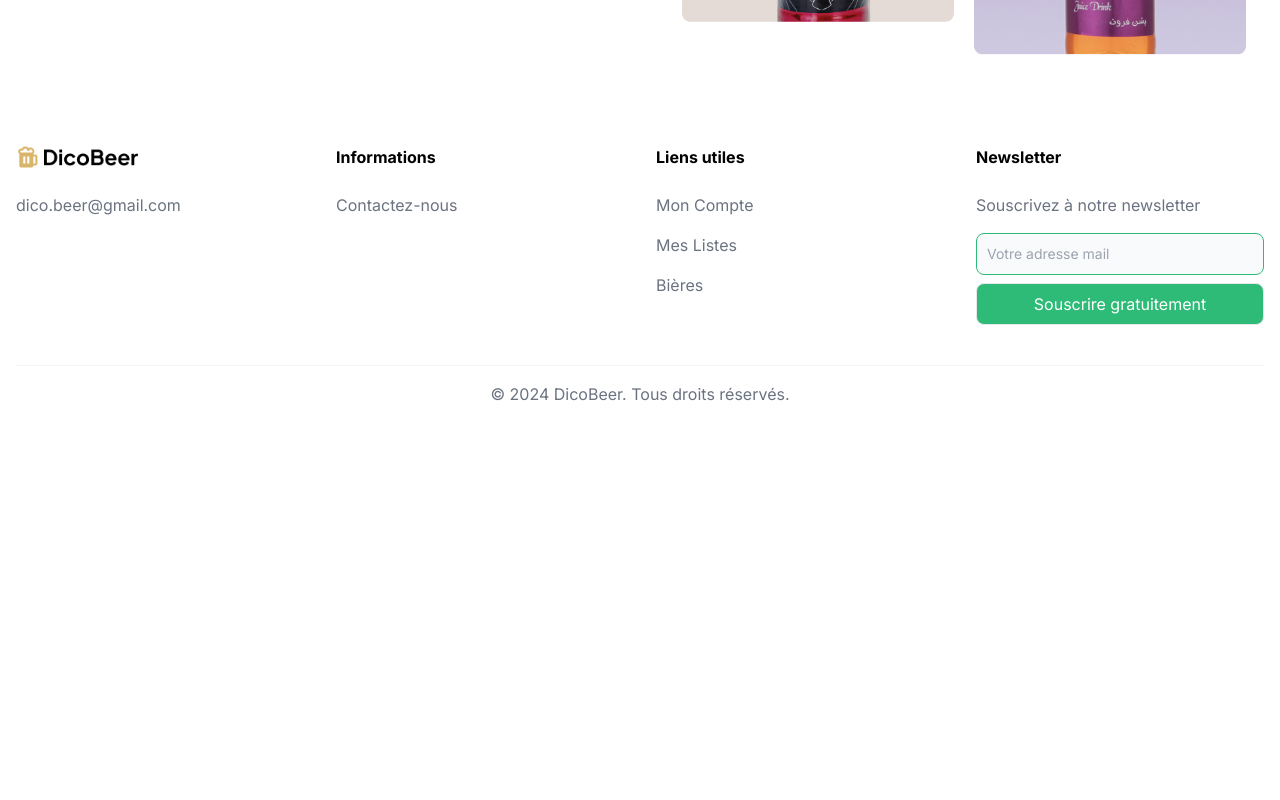
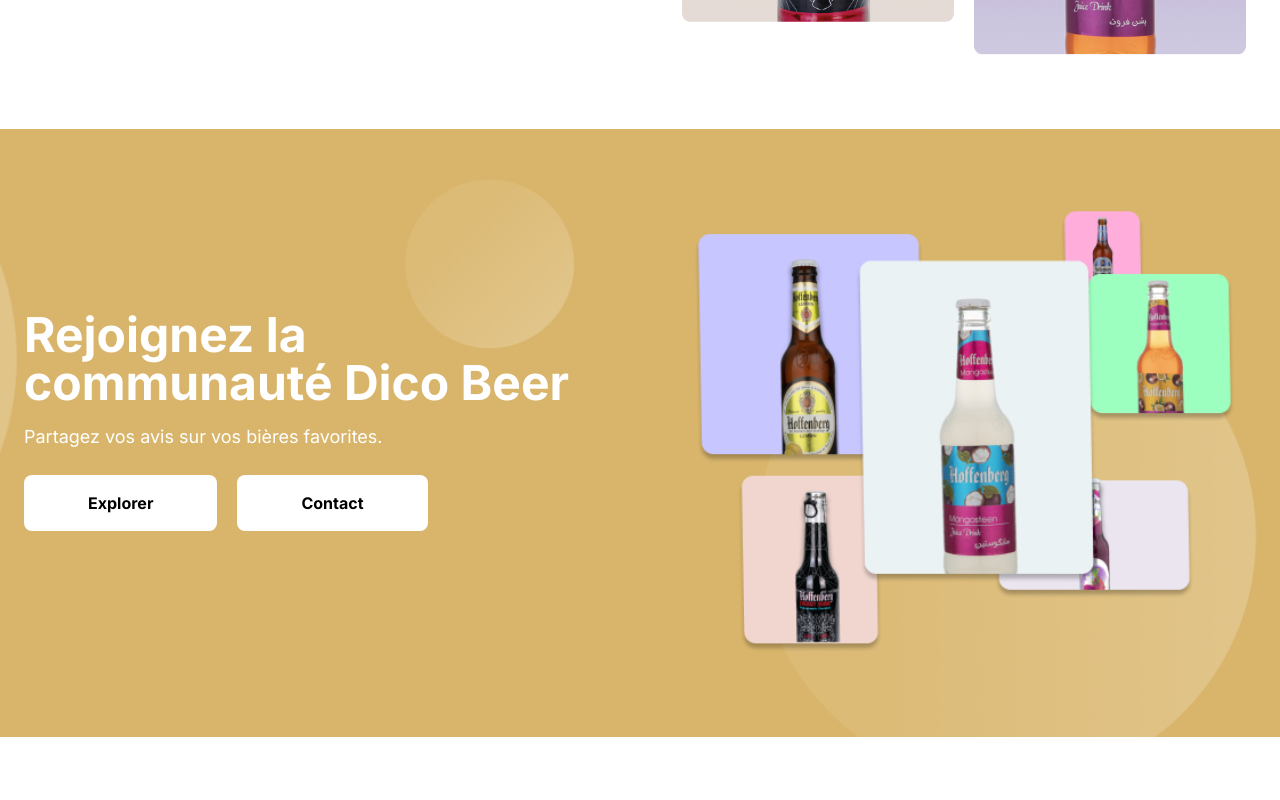
Before and after one commit to lege0053/DicoBeer, a Next.js app in the folder front/: page /accueil in a window 1280 px wide. Shown: the part 1260-2060 px from the top of the page. Before the commit the page ends 1682 px from the top, so only its background shows below. Built offline with nearby package versions, Linux system fonts and the light colour scheme.

Commit message:
feat: rejoingner la communauté

```diff
--- a/front/src/app/accueil/page.tsx
+++ b/front/src/app/accueil/page.tsx
@@ -51,7 +51,25 @@
             </a>
           </div>
         </div>
-        <img className="w-full" src="/newsletter.png" alt="dashboard image" />
+        <img className="w-full" src="/newsletter.png" alt="newsletter" />
+      </div>
+    </div>
+
+    <div id="communaute" className="bg-[#D9B56B]">
+      <div className="gap-8 items-center py-8 px-4 mx-auto max-w-screen-xl xl:gap-16 md:grid md:grid-cols-2 sm:py-16 lg:px-6">
+        <div className="mt-4 md:mt-0">
+          <h2 className="mb-4 text-5xl font-bold text-white">Rejoignez la communauté Dico Beer</h2>
+          <p className="mb-6 text-white md:text-lg">Partagez vos avis sur vos bières favorites.</p>
+          <div className="flex flex-row mb-6">
+            <a href="bieres" className="pr-5">
+              <button className="bg-white font-bold px-16 py-4 rounded-lg">Explorer</button>
+            </a>
+            <a href="contact">
+              <button className="bg-white font-bold px-16 py-4 rounded-lg">Contact</button>
+            </a>
+          </div>
+        </div>
+        <img className="w-full" src="/multi_beers.png" alt="bières" />
       </div>
     </div>
   </>);
--- a/front/src/app/components/Footbar.tsx
+++ b/front/src/app/components/Footbar.tsx
@@ -2,7 +2,7 @@
 
 const Footbar = () => {
   return (
-    <footer className="p-4">
+    <footer className="pb-4 pt-20">
       <div className="container mx-auto">
         <div className="grid grid-cols-1 sm:grid-cols-2 md:grid-cols-4 gap-8 sm:justify-start">
           {/* DicoBeer */}
--- a/front/src/app/globals.css
+++ b/front/src/app/globals.css
@@ -15,3 +15,9 @@
   background-size: cover;
   background-position: center;
 }
+
+#communaute {
+  background-image: url("/bg_commu.png");
+  background-size: cover;
+  background-position: center;
+}
```
Also changed, not shown: front/public/bg_commu.png (added), front/public/multi_beers.png (added).
